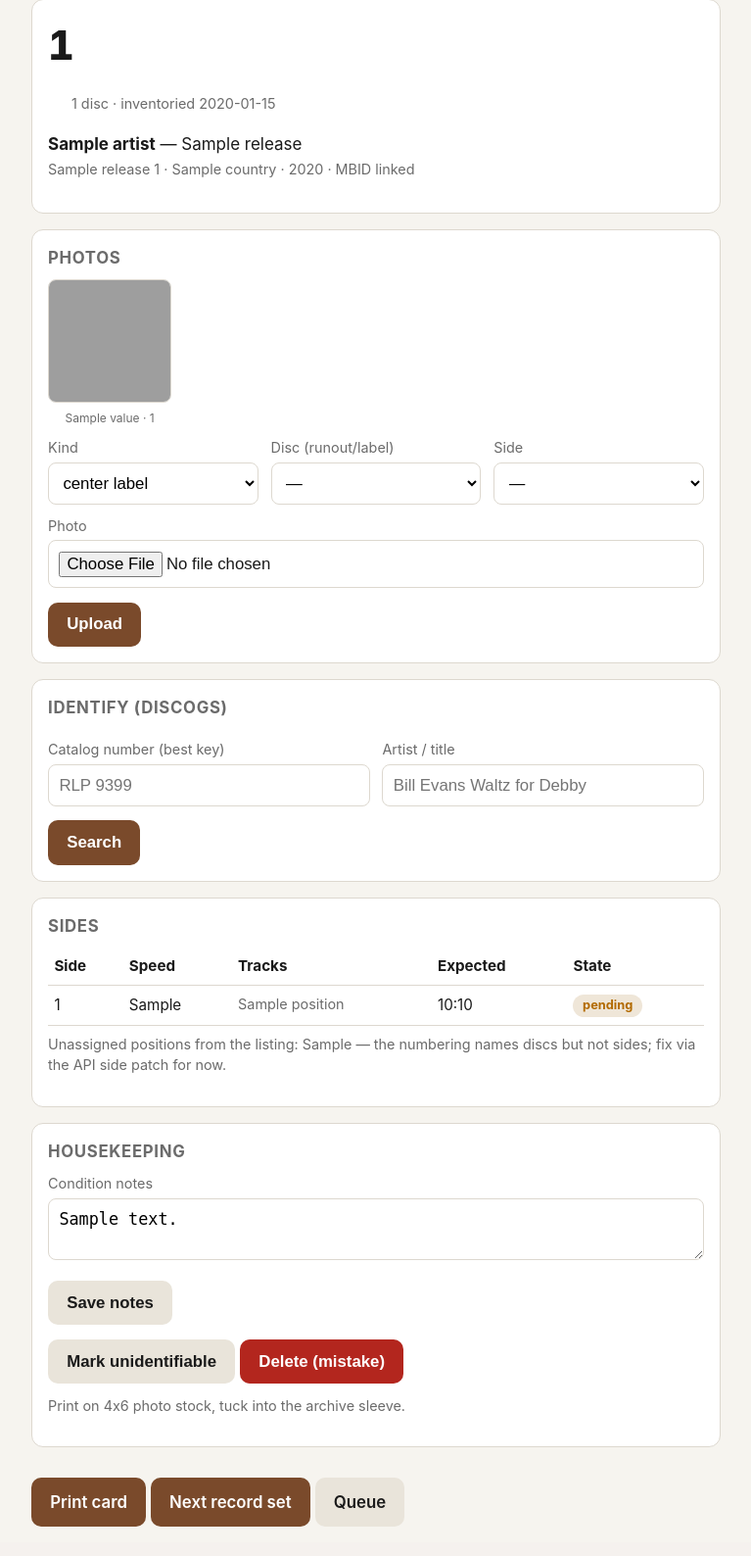
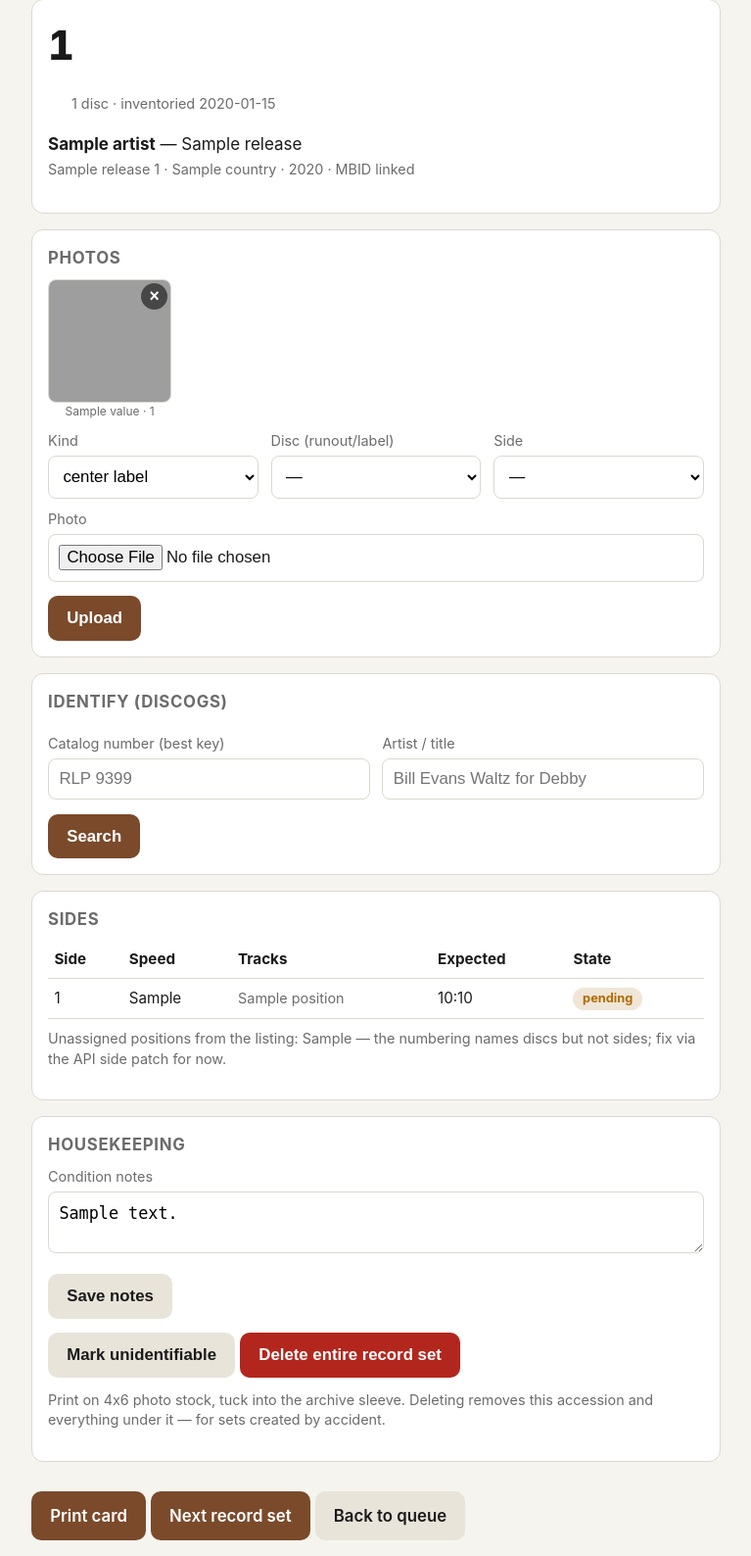
Before and after one commit to mekstromjr/vinyl, a FastAPI app: template server/src/vinyl_server/templates/accession.html in a window 1280 px wide. Shown: the part 64-1652 px from the top of the page at 98% size, without its empty margins (256-1023 px from the left). Before the commit the page ends 1622 px from the top, so only its background shows below. Run offline with FastAPI, Linux system fonts and the light colour scheme; the template is opened without the code that fills it: most values are stand-ins (such as "Sample title", 1, 10 or a date in 2020); parts of the project's set-up code (start-up, migrations or seed data) failed here and were passed over; grey boxes are pictures that could not be loaded.

Commit message:
fix(ui,card): first-use feedback round
- Photos: x-overlay to remove an accidental upload (deletes the S3 object
  AND the asset row — a mistaken photo should not linger anywhere)
- Buttons: 'Delete (mistake)' -> 'Delete entire record set' with an explicit
  confirm spelling out the blast radius; 'Queue' -> 'Back to queue'
- Card: capture-log advisory caption moved below the checkbox grid (it
  overlapped the CAPTURE LOG heading inline), with a collision guard that
  drops it rather than ever overprinting the notes rule

Co-Authored-By: Claude Opus 5 <noreply@anthropic.com>

```diff
--- a/server/src/vinyl_server/templates/accession.html
+++ b/server/src/vinyl_server/templates/accession.html
@@ -92,13 +92,14 @@
     <button type="submit" class="secondary">Mark unidentifiable</button>
   </form>
   <form method="post" action="/accessions/{{ acc.accession_id }}/delete" style="display:inline"
-        onsubmit="return confirm('Delete {{ acc.accession_id }} entirely?')">
-    <button type="submit" class="danger">Delete (mistake)</button>
+        onsubmit="return confirm('Delete the ENTIRE record set {{ acc.accession_id }} — sides, captures, and photos? Any printed card becomes invalid.')">
+    <button type="submit" class="danger">Delete entire record set</button>
   </form>
-  <p class="muted" style="margin-top:.8rem">Print on 4x6 photo stock, tuck into the archive sleeve.</p>
+  <p class="muted" style="margin-top:.8rem">Print on 4x6 photo stock, tuck into the archive sleeve.
+    Deleting removes this accession and everything under it — for sets created by accident.</p>
 </div>
 
 <a class="btn" href="/accessions/{{ acc.accession_id }}/card.pdf" target="_blank">Print card</a>
 <a class="btn" href="/inventory/new">Next record set</a>
-<a class="btn secondary" href="/">Queue</a>
+<a class="btn secondary" href="/">Back to queue</a>
 {% endblock %}
--- a/server/src/vinyl_server/templates/base.html
+++ b/server/src/vinyl_server/templates/base.html
@@ -58,8 +58,14 @@
     .photos { display: grid; grid-template-columns: repeat(auto-fill, minmax(110px, 1fr));
               gap: .6rem; margin-top: .6rem; }
     .photos figure { margin: 0; }
+    .photos .thumb { position: relative; }
     .photos img { width: 100%; aspect-ratio: 1; object-fit: cover; border-radius: 8px;
-                  border: 1px solid var(--line); }
+                  border: 1px solid var(--line); display: block; }
+    .photos .remove {
+      position: absolute; top: .25rem; right: .25rem; margin: 0; padding: 0;
+      width: 1.7rem; height: 1.7rem; line-height: 1; font-size: 1.1rem;
+      border-radius: 50%; background: rgba(0,0,0,.55); color: #fff;
+    }
     .photos figcaption { font-size: .75rem; color: var(--muted); text-align: center; }
     .flag78 { background: var(--bad); color: #fff; border-radius: 8px;
               padding: .6rem .9rem; font-weight: 700; margin-top: .8rem; }
--- a/server/src/vinyl_server/templates/partials/photos.html
+++ b/server/src/vinyl_server/templates/partials/photos.html
@@ -2,7 +2,13 @@
 <div class="photos">
   {% for a in assets %}
   <figure>
-    <img src="/accessions/{{ acc.accession_id }}/assets/{{ a.id }}/content" alt="{{ a.kind.value }}" loading="lazy">
+    <div class="thumb">
+      <img src="/accessions/{{ acc.accession_id }}/assets/{{ a.id }}/content" alt="{{ a.kind.value }}" loading="lazy">
+      <button class="remove" title="Remove this photo"
+              hx-post="/accessions/{{ acc.accession_id }}/assets/{{ a.id }}/delete"
+              hx-target="#photos" hx-swap="innerHTML"
+              hx-confirm="Remove this {{ a.kind.value }} photo?">&times;</button>
+    </div>
     <figcaption>{{ a.kind.value }}{% if a.side_id %} · {{ a.side_id[-4:] }}{% endif %}</figcaption>
   </figure>
   {% endfor %}
```
Also changed, not shown: server/src/vinyl_server/card.py (+10 -6 lines), server/src/vinyl_server/services.py (+14 -0 lines), server/src/vinyl_server/ui/routes.py (+15 -0 lines), server/tests/conftest.py (+3 -0 lines), server/tests/test_ui.py (+17 -0 lines).
